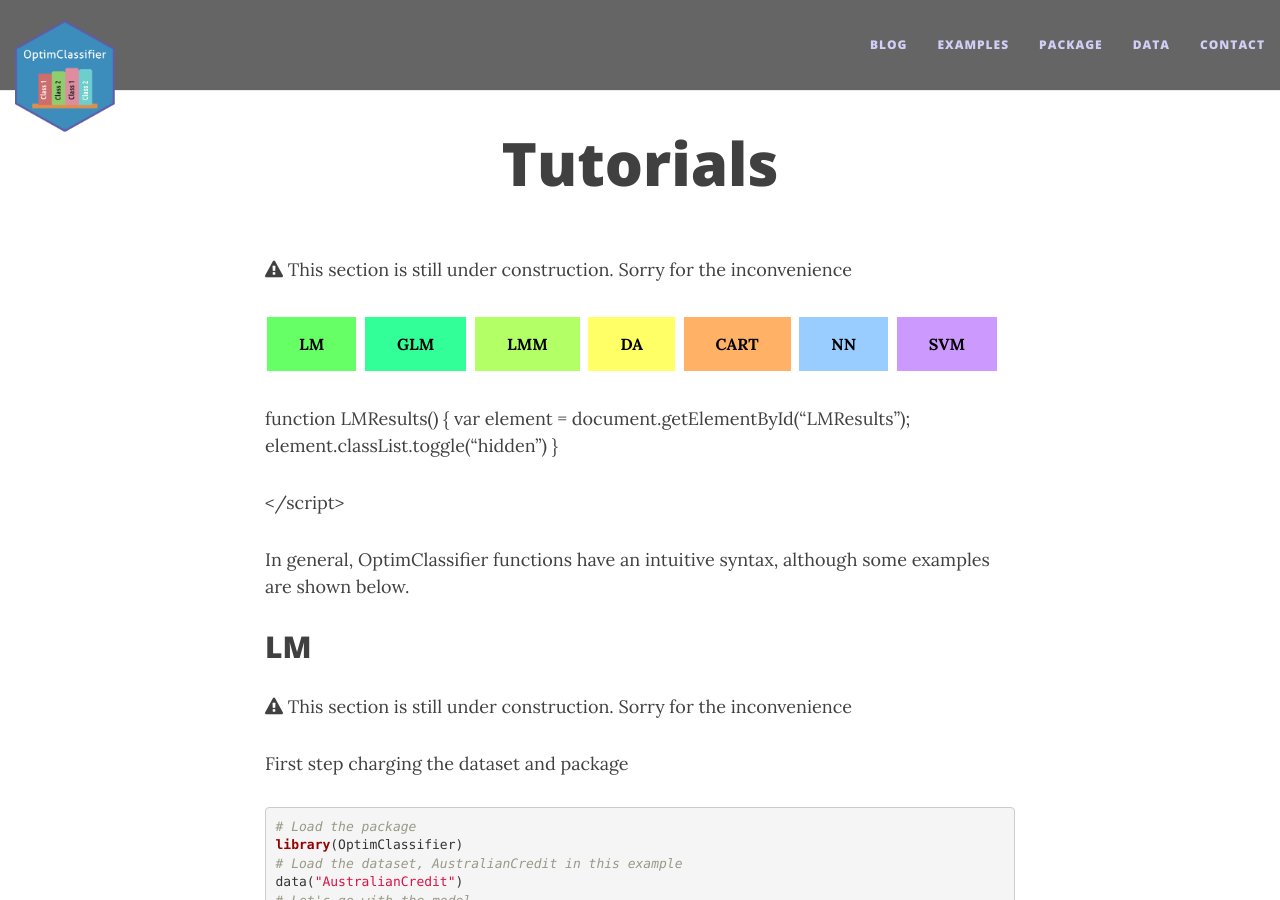
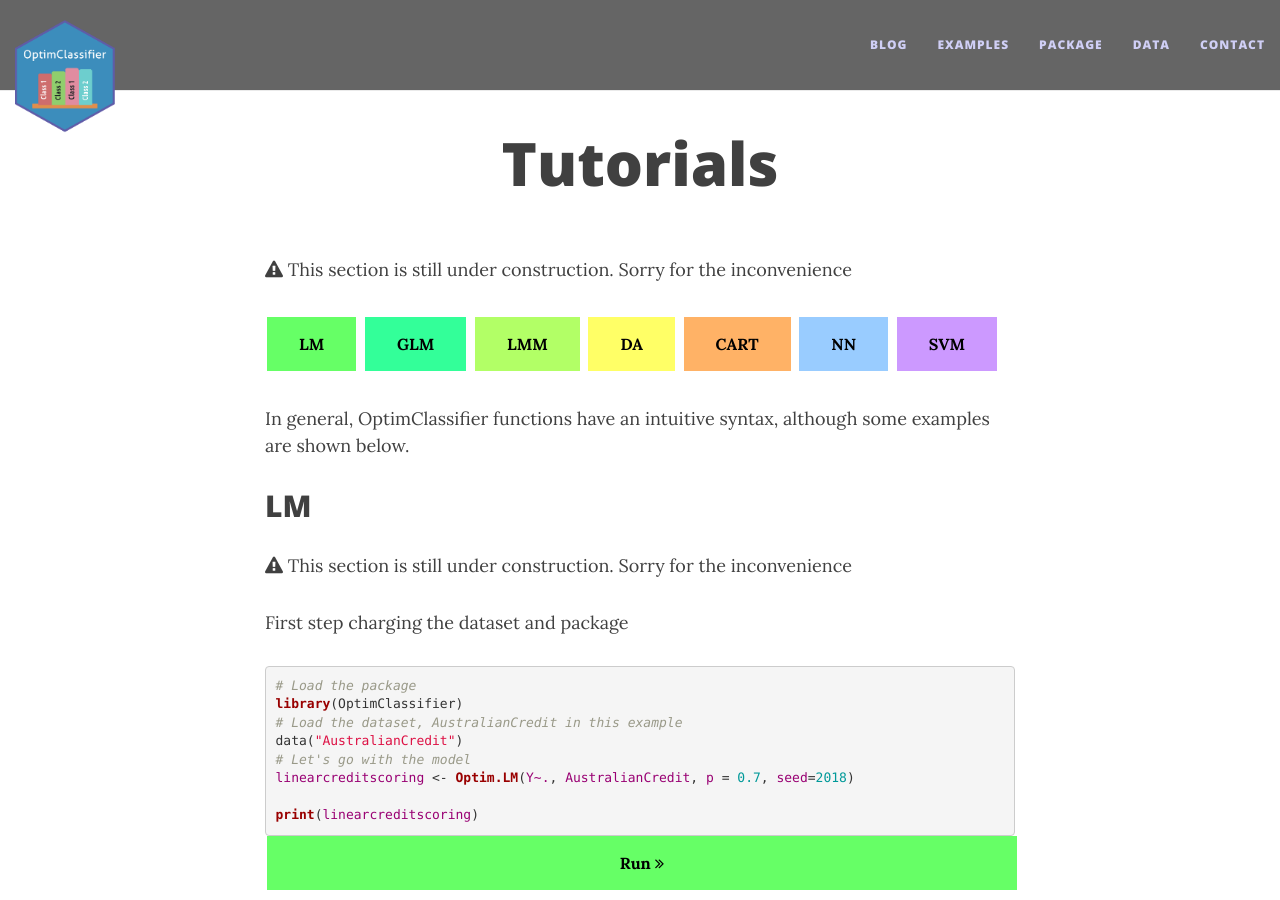
Before and after one commit to economistgame/OptimClassifier, a Jekyll site: the page built from examples/index.md, in a window 1280 px wide and 900 px high. Built offline with Jekyll 4.4.1, drawn with Linux system fonts in a browser that asks for light colours; nearby versions of some CDN libraries.

Commit message:
Update index.md

```diff
--- a/examples/index.md
+++ b/examples/index.md
@@ -12,18 +12,13 @@
 <button class="method-button CART-button" onClick="location.href='#cart'">CART</button>
 <button class="method-button NN-button" onClick="location.href='#nn'">NN</button>
 <button class="method-button SVM-button" onClick="location.href='#svm'">SVM</button>
-<script>
+
+<script> function LMResults() {var element = document.getElementById("LMResults"); element.classList.toggle("hidden")};
+
 $(document).ready(function(){
 $("#LM-1").click(function(){
     $("#LMResults").toggle();
-});});
-
- function LMResults() {
-    var element = document.getElementById("LMResults");
-    element.classList.toggle("hidden")
-}
-
-</script>
+});});</script>
 
 
 In general, OptimClassifier functions have an intuitive syntax, although some examples are shown below.
```
